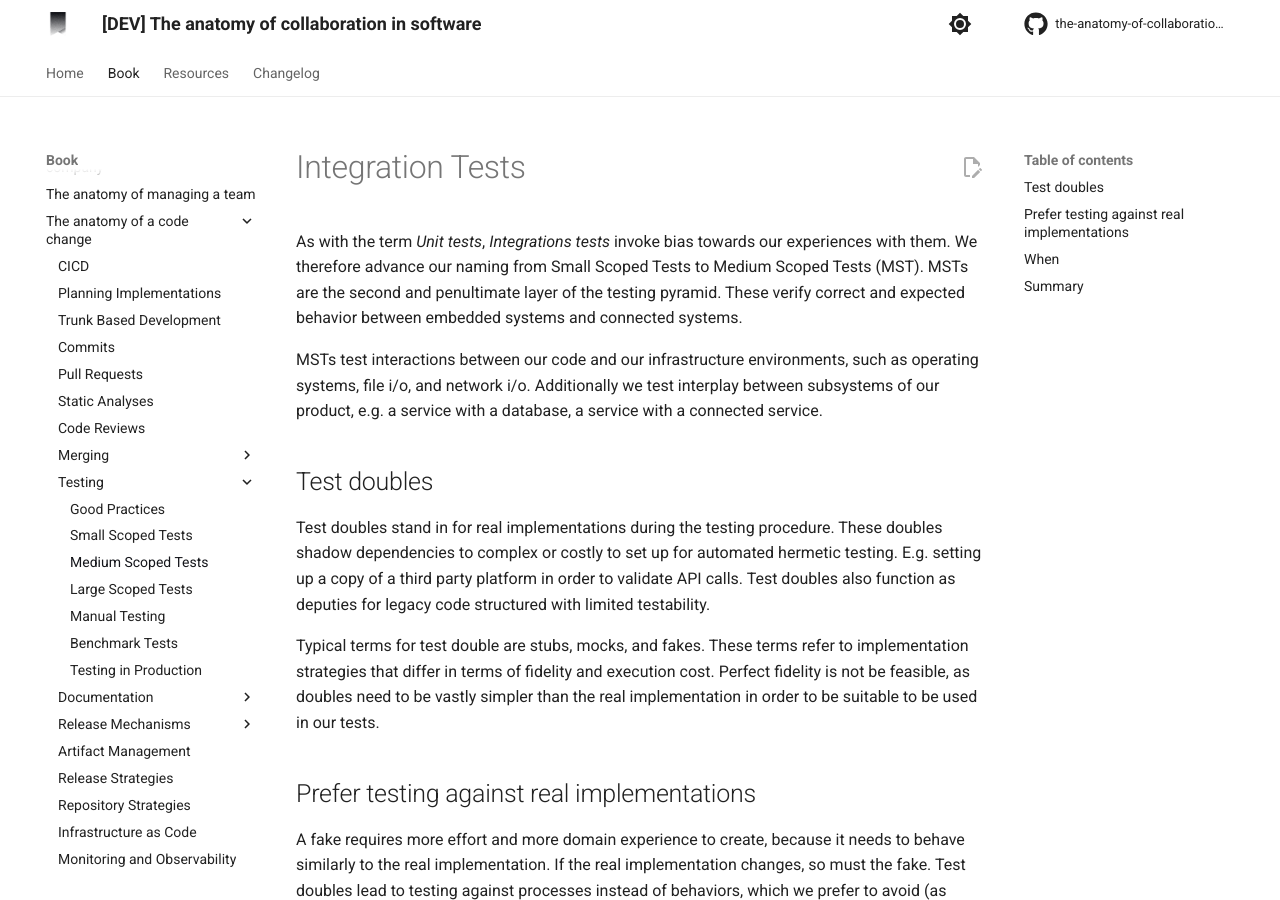
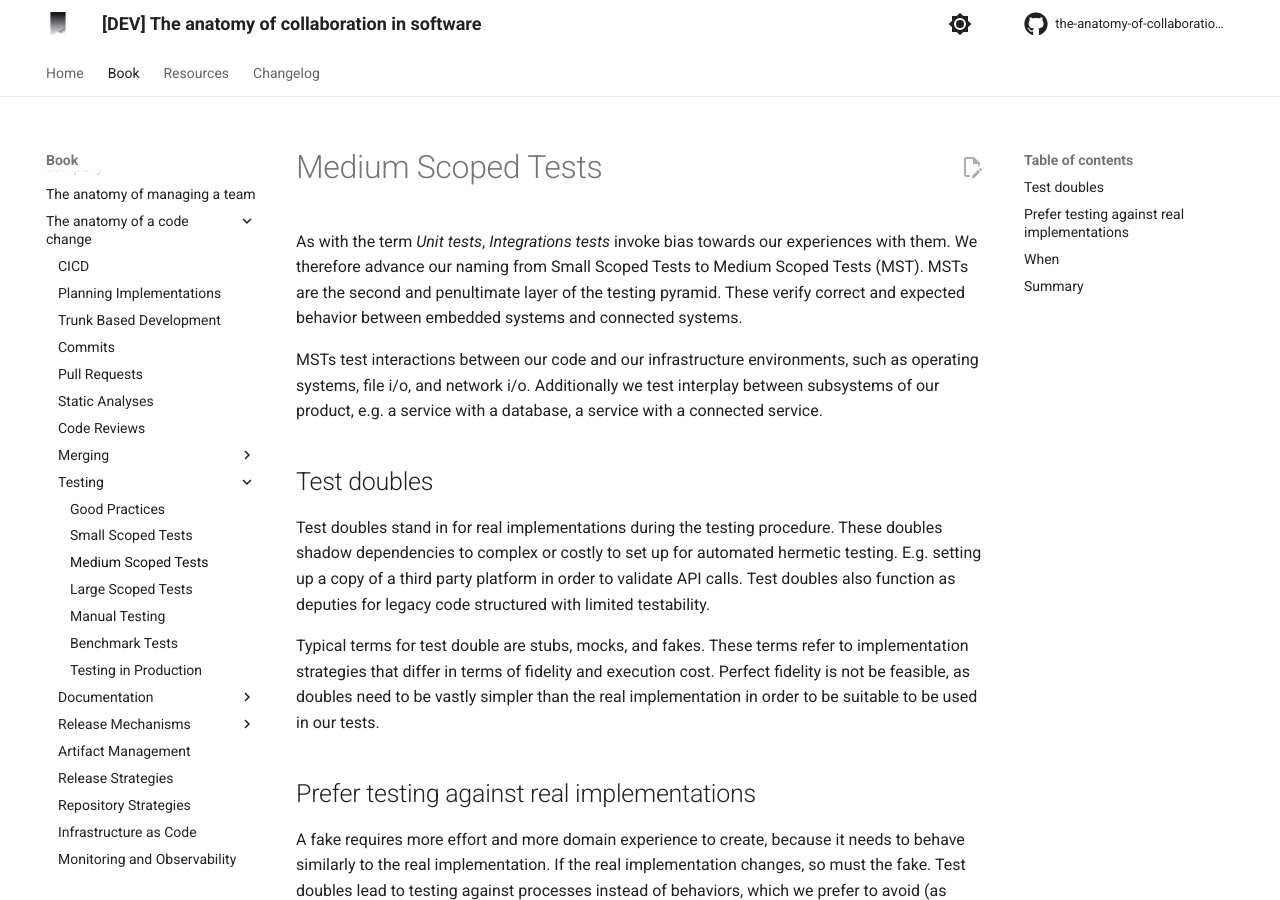
Before and after one commit to engineering-collaboration/book, an MkDocs documentation site: the page built from docs/book/anatomy-of-a-code-change/testing/medium-scoped-tests.md, in a window 1280 px wide and 900 px high. Built offline with MkDocs 1.6.1 and Material for MkDocs 9.7.7, drawn with Linux system fonts in a browser that asks for light colours; comment, search, counter and statistics services are not loaded.

```diff
--- a/docs/book/anatomy-of-a-code-change/testing/medium-scoped-tests.md
+++ b/docs/book/anatomy-of-a-code-change/testing/medium-scoped-tests.md
@@ -1,4 +1,4 @@
-# Integration Tests
+# Medium Scoped Tests
 
 As with the term *Unit tests*, *Integrations tests* invoke bias towards our experiences with them. We therefore advance our naming from Small Scoped Tests to Medium Scoped Tests (MST). MSTs are the second and penultimate layer of the testing pyramid. These verify correct and expected behavior between embedded systems and connected systems.
 
```
Also changed, not shown: docs/book/anatomy-of-a-code-change/README.md (+1 -1 lines).
